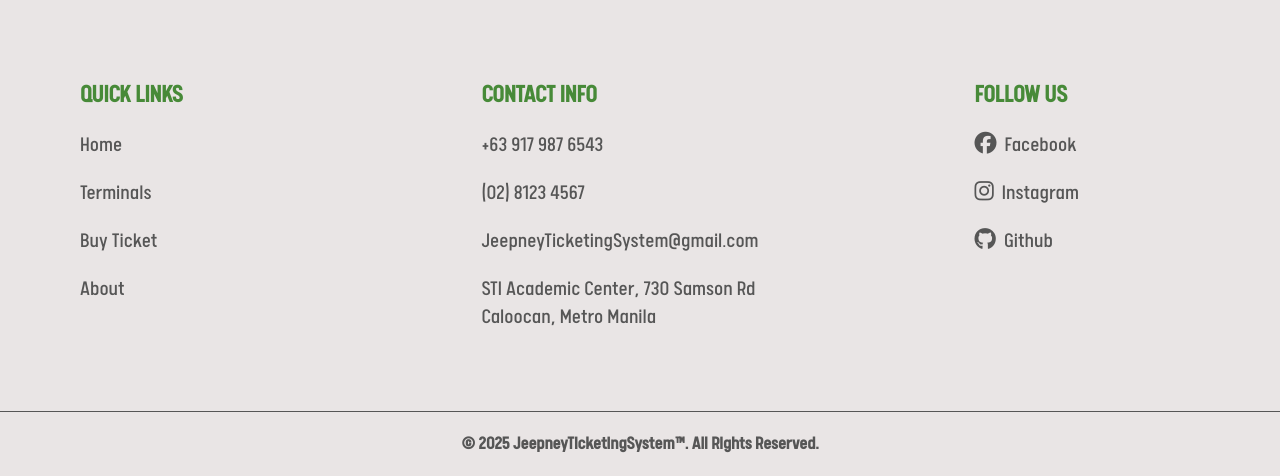
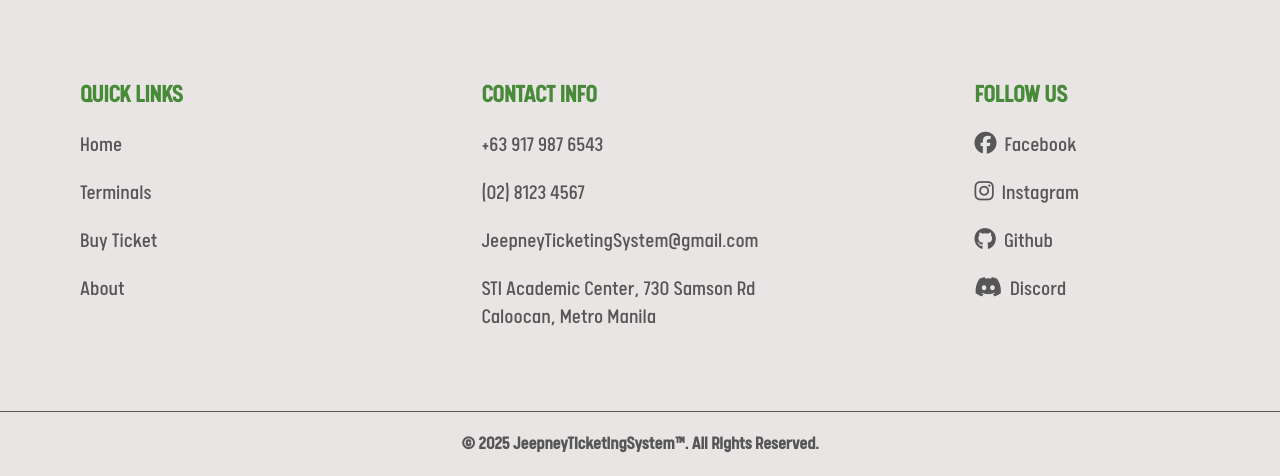
Before and after one commit to CodeWithRibo/JeepneyTicketingSystem, a PHP site: page /public/Include/home_page.php in a window 1280 px wide. Shown: the part 2302-2778 px from the top of the page. Run offline with PHP 8.4, Linux system fonts and the light colour scheme; the visitor is signed in with stand-in values (Sample User, id 1); style sheets or scripts are compiled from the project's sources; some libraries are stand-ins or nearby versions.

Commit message:
adding link for discord

```diff
--- a/public/components/footer.php
+++ b/public/components/footer.php
@@ -92,6 +92,7 @@ if (!$isLogin) {
          <a href="https://www.facebook.com/carljohn2818" target="_blank"><span class="text_wrap"><i class="fa-brands fa-facebook pr-2"></i>Facebook</span></a>
          <a href="https://www.instagram.com/carljohn_16" target="_blank"><span class="text_wrap"><i class="fa-brands fa-instagram pr-2"></i>Instagram</span></a>
            <a href="https://github.com/CodeWithRibo" target="_blank"><span class="text_wrap"><i class="fa-brands fa-github pr-2"></i>Github</span></a>
+           <a href="https://discord.gg/2XKtPa5p" target="_blank"><span class="text_wrap"><i class="fa-brands fa-discord pr-2"></i>Discord</span></a>
          </div>
        </div>
        <!-- ^All Rights reserved -->
```
